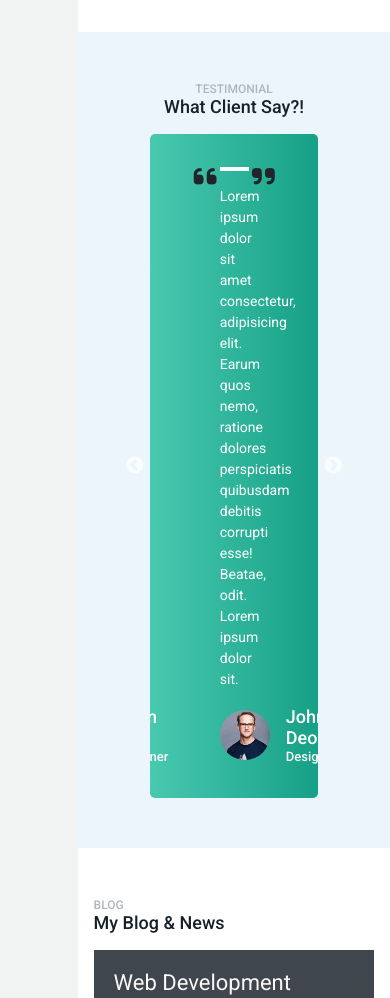
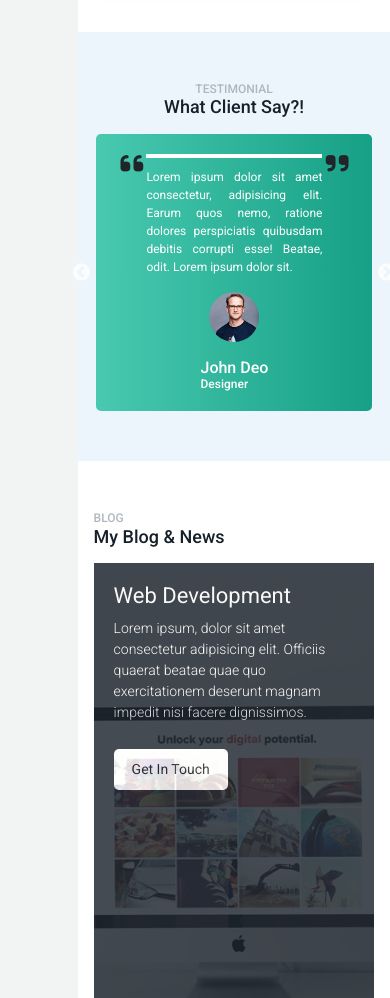
Before and after one commit to webdevifti/pep-portolio, a plain HTML site: page index.html in a window 390 px wide. Shown: the part 8620-9618 px from the top of the page. Drawn offline with Linux system fonts and the light colour scheme; files whose address does not match are found by name.

Commit message:
testimonial res

```diff
--- a/index.html
+++ b/index.html
@@ -400,7 +400,7 @@
                                 <i class="fa-solid fa-quote-right"></i>
                             </div>
 
-                            <div class="d-flex align-items-center justify-content-start gap-3">
+                            <div class="client-info-wrapper d-flex align-items-center justify-content-start gap-3">
                                 <div>
                                     <img class="testimonial-img" src="./assets/img/user.jpg" alt="">
                                 </div>
@@ -419,7 +419,7 @@
                                 <i class="fa-solid fa-quote-right"></i>
                             </div>
 
-                            <div class="d-flex align-items-center justify-content-start gap-3">
+                            <div class="client-info-wrapper d-flex align-items-center justify-content-start gap-3">
                                 <div>
                                     <img class="testimonial-img" src="./assets/img/user.jpg" alt="">
                                 </div>
@@ -438,7 +438,7 @@
                                 <i class="fa-solid fa-quote-right"></i>
                             </div>
 
-                            <div class="d-flex align-items-center justify-content-start gap-3">
+                            <div class="client-info-wrapper d-flex align-items-center justify-content-start gap-3">
                                 <div>
                                     <img class="testimonial-img" src="./assets/img/user.jpg" alt="">
                                 </div>
--- a/style.css
+++ b/style.css
@@ -144,7 +144,7 @@ header .banner-content .banner-inner-content {
 .banner-down-indicator{
     position: absolute;
     color: var(--whiteBg);
-    bottom: 45px;
+    bottom: 50px;
     cursor: pointer;
     font-size: 40px;
 }
@@ -708,7 +708,43 @@ footer li a{
         font-size: 16px;
     }
 }
+@media(max-width: 450px){
 
+    #testimonial-slider{
+        width: 98%;
+        margin: 0 auto;
+    }
+    .testimonial-card{
+        padding: 20px 50px;
+    }
+    .client-info-wrapper{
+        flex-direction: column;
+    }
+
+    .quotes .fa-quote-left {
+        position: absolute;
+        top: -8px;
+        left: -26px;
+        font-size: 26px;
+    }
+    .quotes .fa-quote-right {
+        position: absolute;
+        right: -26px;
+        top: -8px;
+        font-size: 26px;
+    }
+    .quotes p{
+        font-size: 12px;
+        padding-top: 10px;
+    }
+    .client-info h3{
+        font-size: 16px;
+    }
+    .client-info h5{
+        font-size: 12px;
+    }
+
+}
 .article-wrapper::-webkit-scrollbar {
     width: 5px;
   }
```
